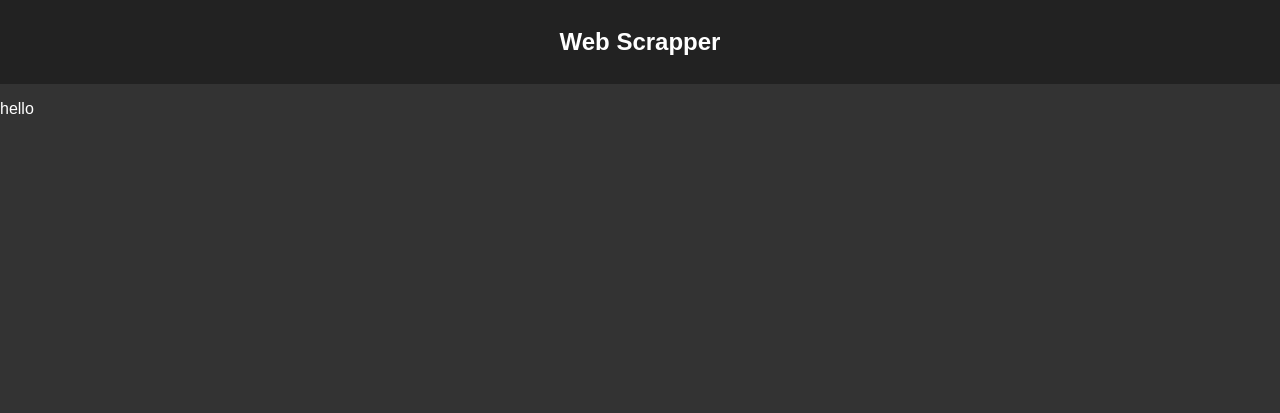
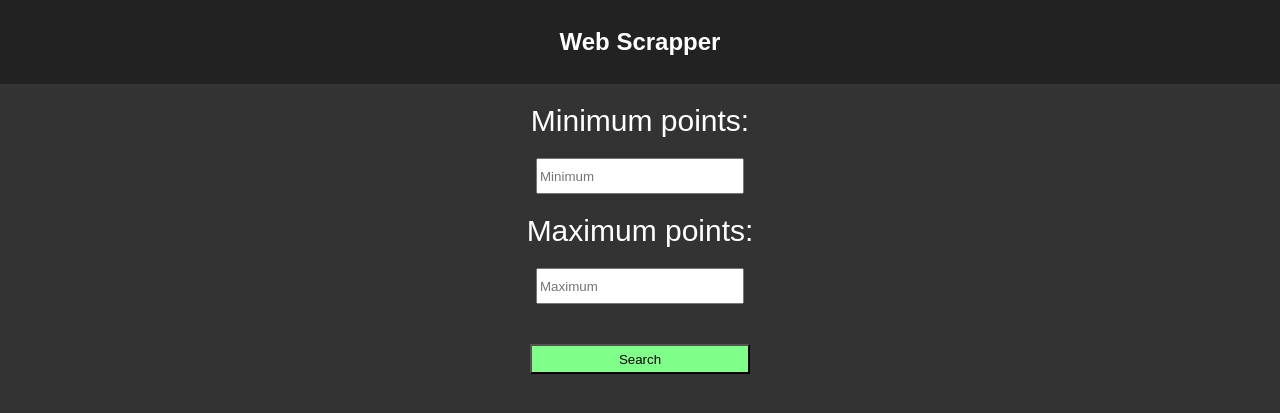
Before and after one commit to rasadov/News_filterer, a Flask app: page /hacker-news in a window 1280 px wide. Shown: the top 413 px of the page. Run offline with Flask 3, Linux system fonts and the light colour scheme.

Commit message:
added news scraping function into website

```diff
--- a/main/__init__.py
+++ b/main/__init__.py
@@ -1,5 +1,6 @@
 from flask import Flask
 
 app = Flask(__name__)
+app.config['SECRET_KEY'] = 'a637a56ab80d8a3ba645ac50'
 
 from main import routes
--- a/main/routes.py
+++ b/main/routes.py
@@ -1,20 +1,39 @@
 from main import app
-from flask import render_template
+from flask import render_template, redirect, url_for, request
 from flask_wtf import FlaskForm
 from wtforms import IntegerField, SubmitField
 from wtforms.validators import NumberRange
+from main.web_news_scraping import get_news
 
-class NewsForm(FlaskForm):
-    min_points = IntegerField(validators=[NumberRange(min=0)])
-    max_points = IntegerField(validators=[NumberRange(min=min_points)])
-    submit = SubmitField(label='Search')
+
+class SearchForm(FlaskForm):
+    minimum = IntegerField("Minimum points", default=0)
+    maximum = IntegerField("Maximum points", default=100000)
+    submit = SubmitField("Submit")
 
 @app.route('/')
+@app.route('/home')
 def main_page():
     return render_template('index.html')
 
-@app.route('/hacker-news')
+@app.route('/search', methods=['POST'])
+def search():
+    form = SearchForm()
+    if form.validate_on_submit():
+        minimum = form.minimum.data
+        maximum = form.maximum.data
+        print(minimum, "------------")
+        return render_template('search.html', form=form, minimum=minimum, maximum=maximum)
+    return render_template('search.html', form=form, minimum=0, maximum=0)
+
+
+@app.route('/hacker-news', methods=["POST", "GET"])
 def hacker_news_page():
-    # form = NewsForm()
-    items = ["hello"]
-    return render_template('hacker-news.html', items=items)
+    form = SearchForm()
+    if form.validate_on_submit():
+        minimum = form.minimum.data
+        maximum = form.maximum.data
+        print(minimum, maximum)
+        items = get_news(minimum, maximum)
+        return render_template("search.html", items=items)
+    return render_template('hacker-news.html', form=form)
--- a/main/static/style.css
+++ b/main/static/style.css
@@ -10,8 +10,6 @@ nav {
     padding: 10px;
     text-align: center;
 }
-
-
 
 nav a {
     color: white;
@@ -62,3 +60,23 @@ p.source {
 .content {
     padding: 20px;
 }
+
+
+.btn-success {
+    height: 60px;
+    width: 200px;
+    background: rgb(89, 255, 89);
+    border-color:rgb(0, 159, 24);
+    border-width: 5px;
+}
+
+.form-input {
+    height: 30px;
+    width: 240px;
+}
+
+.filter-input {
+    margin: 20px auto 20px auto;
+    width: 200px;
+    height: 30px;
+}
--- a/main/templates/hacker-news.html
+++ b/main/templates/hacker-news.html
@@ -5,10 +5,23 @@
 
 
 {% block content %}
-<form method="POST">
-
-    <!-- <textarea name="description" class="form-control" rows="5" placeholder="Description"></textarea> -->
-</form>
+<div style="margin: 0 auto 0 auto; text-align: center; display: inline;">
+    <form method="POST">
+        {{ form.hidden_tag() }}
+        <div style="height: 20px;"></div>
+        <div>
+            <label for="minimum" style="font-size: 30px; ">Minimum points:</label>
+            <br>
+            <input type="number" class="filter-input" id="minimum" name="minimum" placeholder="Minimum">
+        </div>
+        <div>
+            <label for="maximum" style="font-size: 30px; ">Maximum points:</label>
+            <br>
+            <input type="number" id="maximum" class="filter-input" name="maximum" placeholder="Maximum">
+        </div>
+            <button type="submit" style="width: 220px; height: 30px; background: rgb(127, 255, 138); margin-top: 20px;">Search</button>
+    </form>
+</div>
 
 {% for i in items %}
 <p> {{i}} </p>
--- a/main/web_news_scraping.py
+++ b/main/web_news_scraping.py
@@ -1,7 +1,7 @@
 import requests
 from bs4 import BeautifulSoup
 
-criteria = int(input("Enter the minimum amount of votes: "))
+# criteria = int(input("Enter the minimum amount of votes: "))
 
 URl = 'https://news.ycombinator.com/?p='
 # website we are going to grab data from
@@ -18,37 +18,31 @@ def get_link(tr):
     # returns a link in athing class
 
 
-def filter_points(span, min_points):
-    if points(span) > min_points:
+def filter_points(span, min_points, max_points):
+    points_of_span = points(span)
+    if points_of_span > min_points and points_of_span < max_points:
         return True
     # returns True if amount of points more than minimum
 
 
 # filtered by the amount of points
-for i in range(1, 4):
-    res = requests.get(URl + str(i))
-    soup = BeautifulSoup(res.text, 'html.parser')
-    # getting access to website
+def get_news(min_points, max_points):
+    articles = []
+    for i in range(1, 5):
+        res = requests.get(URl + str(i))
+        soup = BeautifulSoup(res.text, 'html.parser')
+        # getting access to website
 
-    links = soup.select('.athing')
-    votes = soup.select('.score')
+        links = soup.select('.athing')
+        votes = soup.select('.score')
 
-    # grabbing data which will be needed for filtration
+        # grabbing data which will be needed for filtration
 
-    ids = {}
-    for i in votes:
-        if filter_points(i, criteria):
-            ids[(i.get('id')[6:])] = points(i)
-        # selecting articles with points more than 150
+        ids = {}
+        for i in votes:
+            if filter_points(i, min_points, max_points):
+                ids[(i.get('id')[6:])] = points(i)
+            # selecting articles with points more than 150
 
-    articles = [f'{i.text} --- has {ids[i.get("id")]} votes: {get_link(i)}' for i in links if i.get('id') in ids]
-    for i in articles:
-        print(i)
-    # for i in links:
-        # if i.get('id') in ids:
-            # print(f'{i.text} --- has {ids[i.get("id")]} votes: ', get_link(i))
-        # prints article of selected previously ids
-
-
-# if __name__ == '__main__':
-#     pdb.run('exit')
+        articles += ([f'{i.text} --- has {ids[i.get("id")]} votes: {get_link(i)}' for i in links if i.get('id') in ids])
+    return articles
```
Also changed, not shown: main/templates/search.html (added, +14 -0 lines), main/templates/base.html (line endings or trailing spaces).
